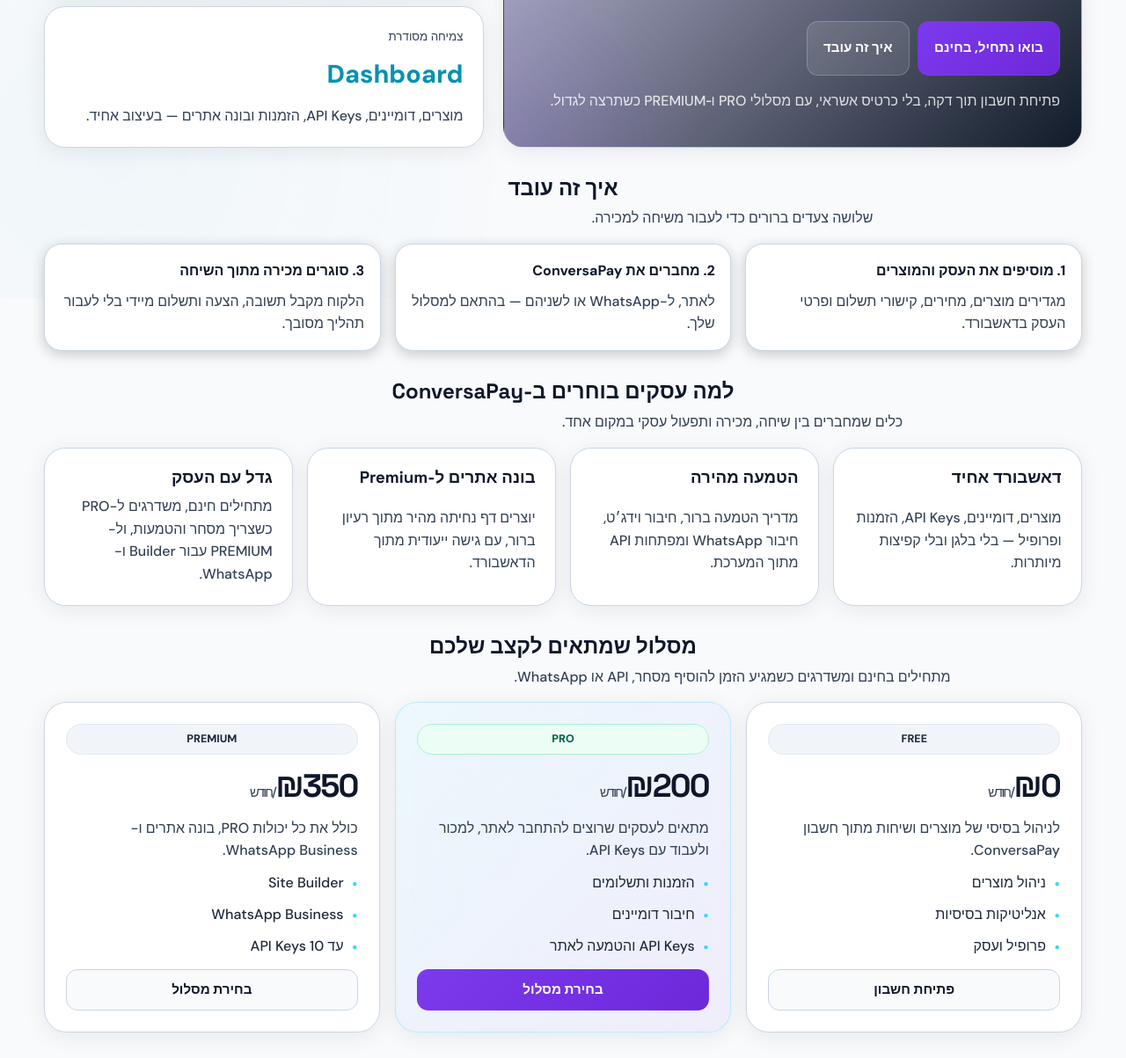
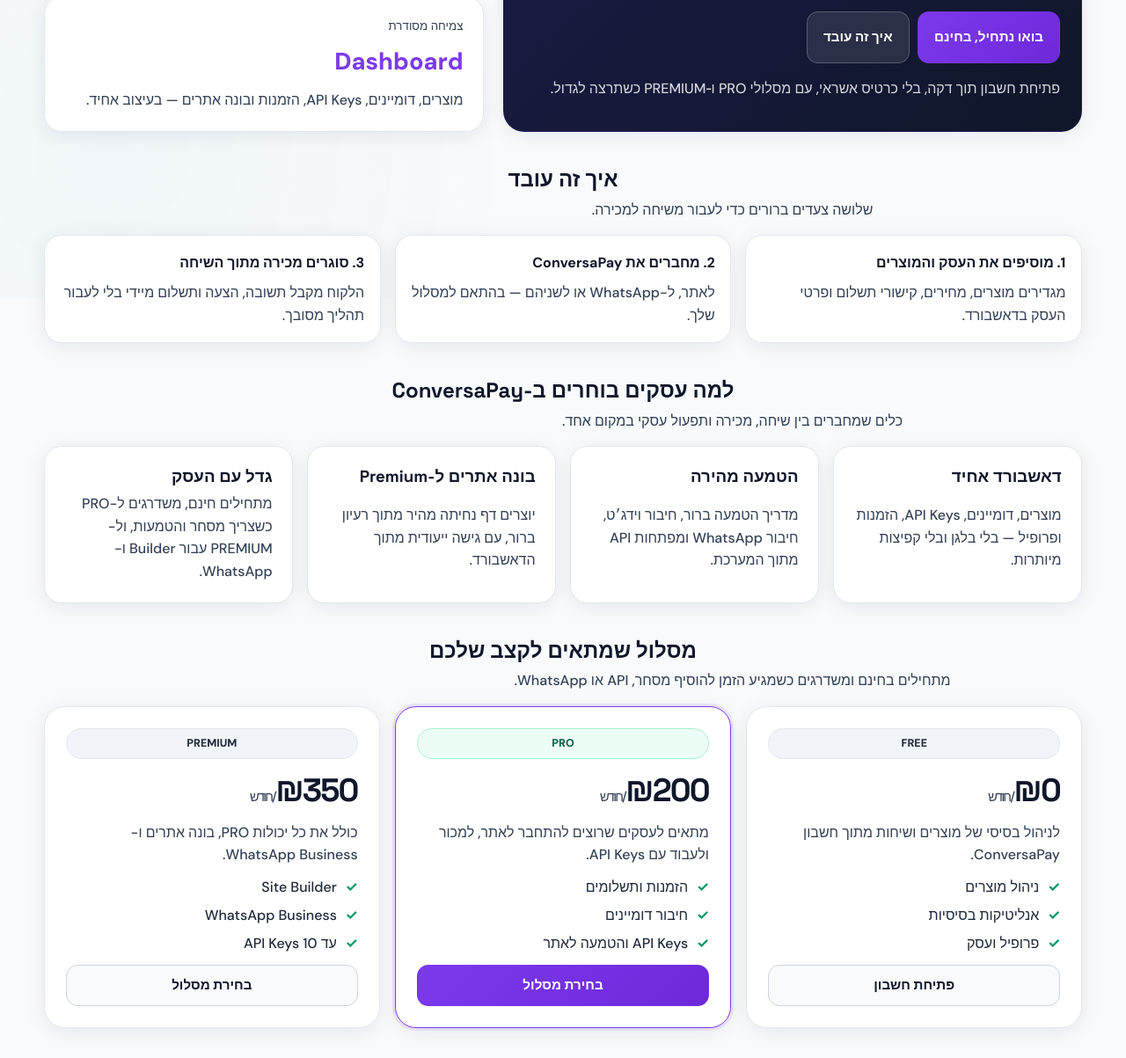
Before and after one commit to Ari-tech-abc/ConversaPay, a plain HTML site: page frontend/html/home.html in a window 1280 px wide. Shown: the part 461-1664 px from the top of the page at 88% size. Drawn offline with Linux system fonts and the light colour scheme.

Commit message:
feat(ui): update home.html for light theme with dark hero accent panel

```diff
--- a/frontend/html/home.html
+++ b/frontend/html/home.html
@@ -5,30 +5,30 @@
   <meta name="viewport" content="width=device-width,initial-scale=1">
   <title>ConversaPay | לדבר עם הלקוח ולסגור מכירה, במקום אחד</title>
   <meta name="description" content="ConversaPay עוזרת לעסק שלך לענות ללקוחות, להציע את המוצר הנכון ולקבל תשלום, הכל בשיחה אחת פשוטה וברורה.">
-  <meta name="theme-color" content="#07111f">
+  <meta name="theme-color" content="#f8fafc">
   <link rel="canonical" href="https://www.conversapay.org/">
   <link rel="preconnect" href="https://fonts.googleapis.com">
   <link rel="preconnect" href="https://fonts.gstatic.com" crossorigin>
   <link href="https://fonts.googleapis.com/css2?family=DM+Sans:wght@400;500;600;700;800&family=Space+Grotesk:wght@500;600;700&display=swap" rel="stylesheet">
   <link rel="stylesheet" href="/frontend/html/conversapay-ui.css">
   <style>
-    .home-shell { display:grid; gap:2rem; }
+    .home-shell { display:grid; gap:2.5rem; }
     .hero-grid { display:grid; grid-template-columns:1.25fr .95fr; gap:1.4rem; align-items:stretch; }
-    .hero-panel { background:radial-gradient(circle at top right,rgba(55,215,255,.18),transparent 30%), radial-gradient(circle at bottom left,rgba(139,92,246,.14),transparent 26%), linear-gradient(135deg,rgba(124,92,255,.18),rgba(7,17,31,.96)); border-color:rgba(255,255,255,.1); }
+    .hero-panel { background:linear-gradient(135deg,#1e1b4b,#0f172a); border-color:rgba(124,58,237,.15); }
     .hero-stats { display:grid; gap:0.9rem; }
-    .stat-card { display:grid; gap:0.6rem; padding:1.4rem; border-radius:1.5rem; background:var(--cp-panel); border:1px solid var(--cp-line-strong); box-shadow:var(--cp-shadow); backdrop-filter:blur(10px); -webkit-backdrop-filter:blur(10px); }
-    .feature-card,.timeline-card,.cta-card { display:grid; gap:0.6rem; padding:1.4rem; border-radius:1.5rem; background:var(--cp-panel); border:1px solid var(--cp-line-strong); box-shadow:var(--cp-shadow); backdrop-filter:blur(10px); -webkit-backdrop-filter:blur(10px); }
-    .stat-value { font-size:1.8rem; font-weight:800; color:var(--cp-cyan); }
+    .stat-card { display:grid; gap:0.5rem; padding:1.4rem; border-radius:1.25rem; background:var(--cp-panel); border:1px solid var(--cp-line); box-shadow:var(--cp-shadow); }
+    .feature-card,.cta-card { display:grid; gap:0.5rem; padding:1.4rem; border-radius:1.25rem; background:var(--cp-panel); border:1px solid var(--cp-line); box-shadow:var(--cp-shadow); }
+    .stat-value { font-size:1.7rem; font-weight:800; color:var(--cp-accent); }
     .feature-grid,.timeline-grid,.proof-grid { display:grid; grid-template-columns:repeat(auto-fit,minmax(min(100%,220px),1fr)); gap:1rem; }
     .plans-grid { display:grid; grid-template-columns:repeat(auto-fit,minmax(min(100%,240px),1fr)); gap:1.1rem; }
-    .plan-card { display:grid; gap:0.75rem; padding:1.5rem; border-radius:1.6rem; background:var(--cp-panel); border:1px solid var(--cp-line-strong); box-shadow:var(--cp-shadow); backdrop-filter:blur(10px); -webkit-backdrop-filter:blur(10px); }
-    .plan-card.featured { background:linear-gradient(135deg,rgba(55,215,255,.06),rgba(139,92,246,.08)); border-color:rgba(55,215,255,.28); }
-    .plan-list { margin:0; padding:0; list-style:none; display:grid; gap:0.6rem; }
+    .plan-card { display:grid; gap:0.75rem; padding:1.5rem; border-radius:1.5rem; background:var(--cp-panel); border:1px solid var(--cp-line); box-shadow:var(--cp-shadow); }
+    .plan-card.featured { border-color:var(--cp-accent); box-shadow:0 0 0 3px rgba(124,58,237,.1),var(--cp-shadow); }
+    .plan-list { margin:0; padding:0; list-style:none; display:grid; gap:0.5rem; }
     .plan-list li { display:flex; gap:0.6rem; align-items:flex-start; color:var(--cp-muted-strong); font-weight:500; line-height:1.5; }
-    .plan-list li::before { content:'\2022'; color:#37d7ff; font-size:1.1rem; }
-    .timeline-step { display:grid; gap:0.5rem; padding:1.1rem; border-radius:1.25rem; background:var(--cp-panel); border:1px solid var(--cp-line-strong); box-shadow:0 4px 16px rgba(0,0,0,.2); backdrop-filter:blur(10px); -webkit-backdrop-filter:blur(10px); }
+    .plan-list li::before { content:'\2713'; color:var(--cp-green); font-weight:700; }
+    .timeline-step { display:grid; gap:0.5rem; padding:1.1rem; border-radius:1.25rem; background:var(--cp-panel); border:1px solid var(--cp-line); box-shadow:var(--cp-shadow); }
     .timeline-step strong { color:var(--cp-text); font-weight:700; }
-    .proof-card { padding:1.1rem; border-radius:1.25rem; background:var(--cp-panel); border:1px solid var(--cp-line-strong); box-shadow:0 4px 16px rgba(0,0,0,.2); backdrop-filter:blur(10px); -webkit-backdrop-filter:blur(10px); }
+    .proof-card { padding:1.1rem; border-radius:1.25rem; background:var(--cp-panel); border:1px solid var(--cp-line); box-shadow:var(--cp-shadow); }
     .proof-card strong { color:var(--cp-text); font-weight:700; }
     .section-head { text-align:center; display:grid; gap:0.5rem; }
     .section-head h2 { color:var(--cp-text); font-weight:700; }
```
